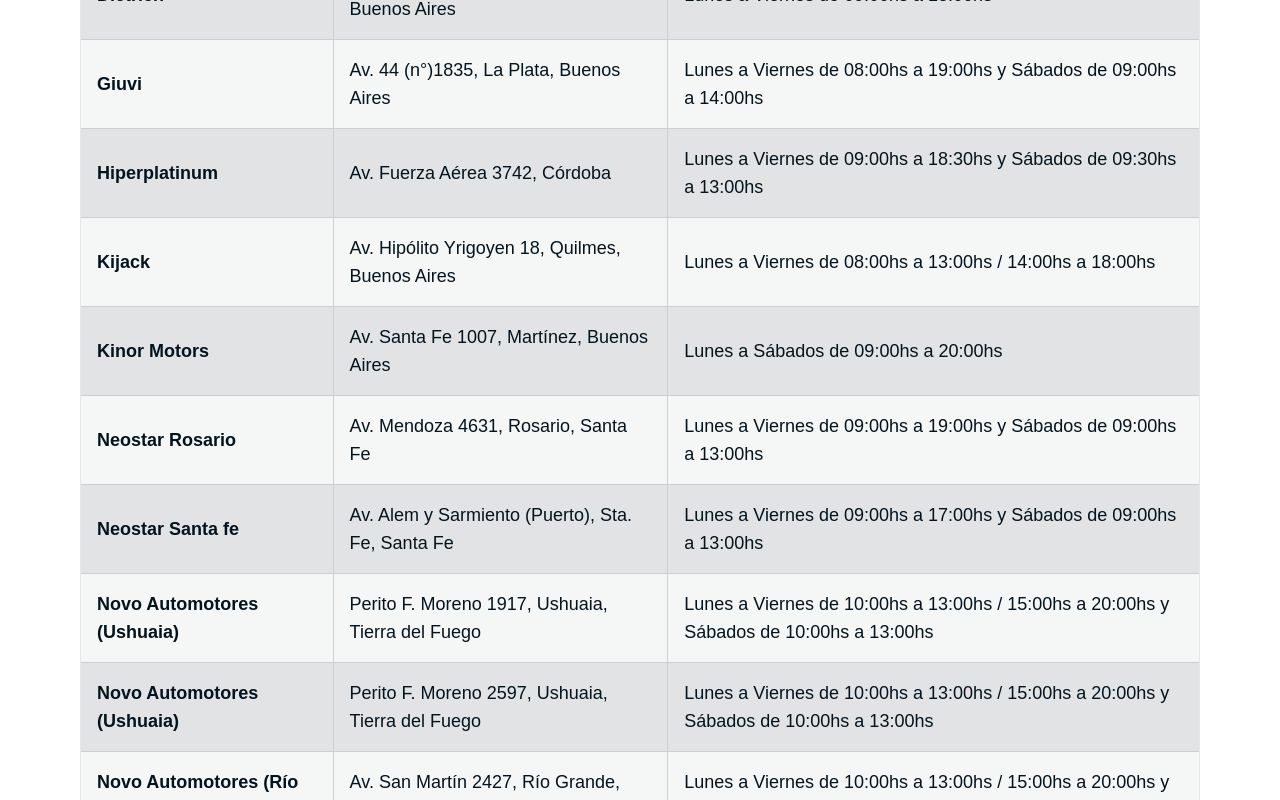
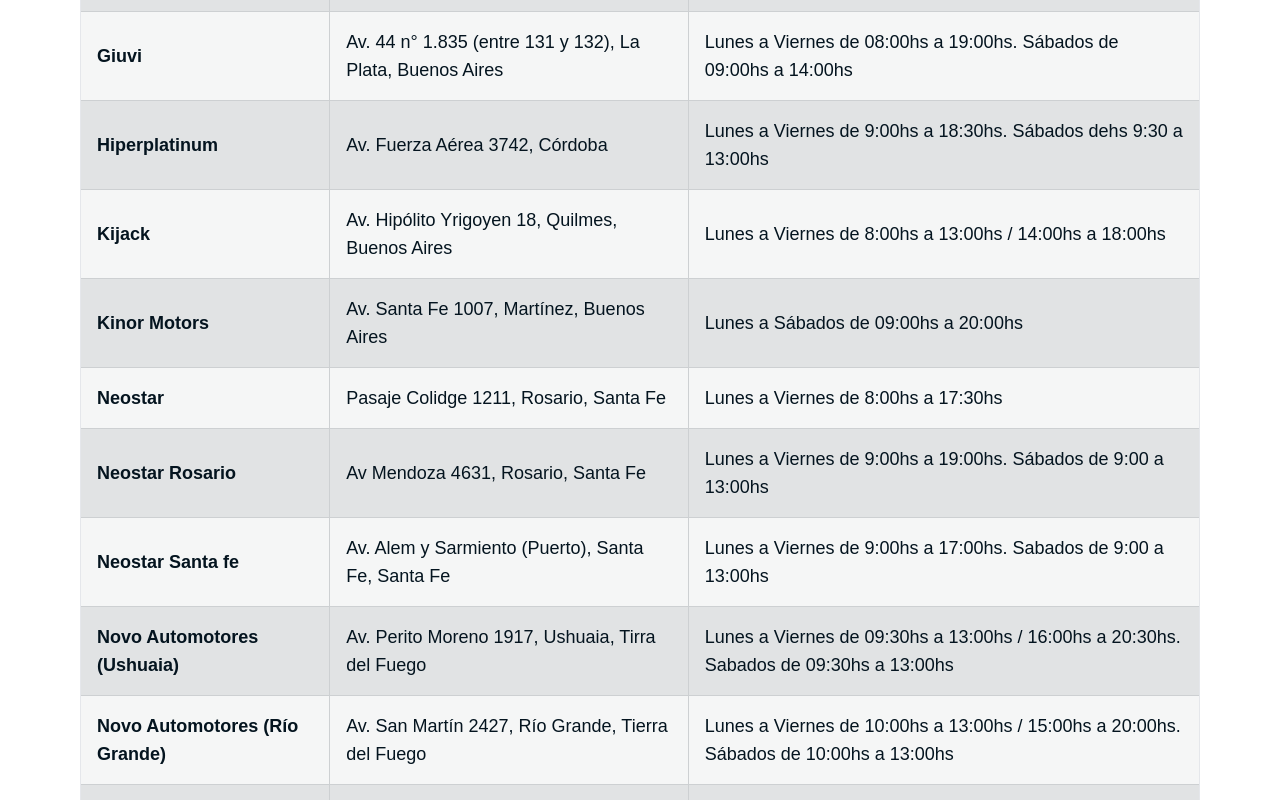
Before and after one commit to benjaminhenley/kia-prueba, a React (Create React App) app: page /concesionarios/venta in a window 1280 px wide. Shown: the part 1400-2200 px from the top of the page. Built offline with nearby package versions, Linux system fonts and the light colour scheme; a web font is replaced by a local one.

Commit message:
FEAT - Carga concesionarios reales

```diff
--- a/src/Routes/ConcesionariosPostVenta.jsx
+++ b/src/Routes/ConcesionariosPostVenta.jsx
@@ -15,180 +15,223 @@
 const DEALERS = [
   {
     id: 1,
-      nombre: "Alpina Motors",
-      provincia: "buenosaires",
-      direccion: "Av. Libertador 2814, CABA, Buenos Aires",
-      telefono: "1124770008",
-      horario: "Lunes a Viernes de 10:00hs a 18:00hs",
-      email: "ventas@alpinamotors.com",
-      coordinadas: [-58.408977, -34.577695]
+    nombre: "Armando Automotores",
+    provincia: "misiones",
+    direccion: "Av Tierra del Fuego 2082, Posadas, Misiones",
+    telefono: "(0376) 445 5110/0900/2022",
+    horario: "Lunes a Viernes de 8:00hs a 12:30hs / 16:00hs a 20:30hs",
+    email: "armandoautomotores@arnetbiz.com.ar",
+    coordinadas: [-55.9044022, -27.4044218]
   },
   {
     id: 2,
-      nombre: "Armando Automotores",
-      provincia: "misiones",
-      direccion: "Av. Uruguay 6132, Posadas, MISIONES",
-      telefono: "(0351) 487-9900",
-      horario: "Lunes a Viernes de 10:00hs a 12:30hs / 16:00hs a 20:30hs",
-      email: "cordoba@kiamotors.com",
-      coordinadas: [-64.1810, -31.4135]
+    nombre: "Autodrive",
+    provincia: "buenosaires",
+    direccion: "Av Córdoba 3886, CABA, Buenos Aires",
+    telefono: "(011) 3220 3333",
+    horario: "Lunes a Viernes de 8:00hs a 13:00hs / 14:00hs a 18:00hs",
+    email: "serviciokia@autodrive.com.ar",
+    coordinadas: [-58.421074, -34.597583]
   },
   {
     id: 3,
-      nombre: "Autodrive",
+    nombre: "Autopremium (Olivos)",
     provincia: "buenosaires",
-      direccion: "Av. Córdoba 5202, CABA, Buenos Aires",
-      telefono: "(0351) 487-9900",
-      horario: "Lunes a Viernes de 10:00hs a 18:00hs",
-      email: "cordoba@kiamotors.com",
-      coordinadas: [-64.1810, -31.4135]
+    direccion: "Villate 555, Olivos, Buenos Aires",
+    telefono: "(011) 3959 1667",
+    horario: "Lunes a Viernes de 8:00hs a 13:00hs / 14:00hs a 17:30hs",
+    email: "repuestos@kiaolivos.com.ar",
+    coordinadas: [-58.4803066, -34,5109477]
   },
   {
     id: 4,
-      nombre: "Autopremium (Olivos)",
+    nombre: "Autopremium (Pilar)",
     provincia: "buenosaires",
-      direccion: "Av. Libertador 2230, Vicente López, Buenos Aires",
-      horario: "Lunes a Viernes de 09:00hs a 18:30hs y Sábados de 10:00hs a 14:00hs"
+    direccion: "Panamericana Km 52.300, Pilar, Buenos Aires",
+    telefono: "(0230) 466 3500",
+    horario: "Lunes a Viernes 9:00hs a 18:30hs. Sábados de 10:00hs a 14:00hs",
+    email: "ventas@kia-pilar.com.ar",
+    coordinadas: [-58.892075, -34.446289]
   },
   {
     id: 5,
-      nombre: "Autopremium (Pilar)",
+    nombre: "Car Bureau",
     provincia: "buenosaires",
-      direccion: "Panamericana Km 52.300, Pilar, Buenos Aires",
-      horario: "Lunes a Viernes de 09:00hs a 18:30hs y Sábados de 10:00hs a 14:00hs"
+    direccion: "Av. San Martín 4641, CABA, Buenos Aires",
+    telefono: "(011) 4504 0743",
+    horario: "Lunes a Viernes de 9:00hs a 18:00hs",
+    email: "taller@carbureau.com.ar",
+    coordinadas: [-58.484328, -34.597263]
   },
   {
     id: 6,
-      nombre: "Autovisiones",
-      provincia: "buenosaires",
-      direccion: "Av. Libertador 5750, CABA, Buenos Aires",
-      horario: "Lunes a Viernes de 09:00hs a 19:00hs y Sábados de 09:00hs a 13:00hs"
+    nombre: "Chahín Automotores",
+    provincia: "cordoba",
+    direccion: "Sol de Mayo 1700, Córdoba",
+    telefono: "(0351) 465 7536",
+    horario: "Lunes a Viernes de 9:00hs a 13:00hs / 15:00hs a 19:00hs. Sábados de 09:00hs a 13:00hs",
+    email: "secretariachahin@automotoreschahin.com.ar",
+    coordinadas: [-64.214019, -31.430295]
   },
   {
     id: 7,
-      nombre: "Car Bureau",
-      provincia: "buenosaires",
-      direccion: "Av. San Martín 4641, CABA, Buenos Aires",
-      horario: "Lunes a Viernes de 09:00hs a 19:00hs y Sábados de 09:00hs a 14:00hs"
+    nombre: "CP Motors",
+    provincia: "tucuman",
+    direccion: "Ruta 9 Km 1301, Yerba Buena, Tucumán",
+    telefono: "(0381) 453 3819 / 15 6664008",
+    horario: "Lunes a Viernes 9:00hs a 13:00hs / 15:00hs a 19:00hs Sábados de 09:00hs a 13:00hs",
+    email: "odupuy@cpmotors.com.ar",
+    coordinadas: [-65.276982, -26.81578]
   },
   {
     id: 8,
-      nombre: "Chahín Automotores",
-      provincia: "cordoba",
-      direccion: "Av. Fuerza Aérea Argentina 810, Córdoba",
-      horario: "Lunes a Viernes de 09:00hs a 13:00hs / 15:30hs a 19:30hs"
+    nombre: "Del Norte",
+    provincia: "chaco",
+    direccion: "Ruta 11 Km 1002.5, Resistencia, Chaco",
+    telefono: "(0362) 446 6797/0057",
+    horario: "Lunes a Viernes de 8:00hs a 12:30hs / 16:30hs a 20:30hs",
+    email: "postventa@kiadelnorte.com.ar",
+    coordinadas: [-58.982534, -27.447252]
   },
   {
     id: 9,
-      nombre: "CP Motors",
-      provincia: "tucuman",
-      direccion: "Ruta 9 Km 1301, Yerba Buena, Tucumán",
-      horario: "Lunes a Viernes de 08:30hs a 17:00hs"
+    nombre: "Dietrich",
+    provincia: "buenosaires",
+    direccion: "Jorge Newbery 25, Bahía Blanca, Buenos Aires",
+    telefono: "(0291) 405 8348",
+    horario: "Lunes a Viernes de 09:00hs a 18:00hs",
+    email: "online@kiadietrich.com",
+    coordinadas: [-62.220894, -38,68113]
   },
   {
     id: 10,
-      nombre: "Del Norte",
-      provincia: "chaco",
-      direccion: "Av. 25 de Mayo 1934, Resistencia, Chaco",
-      horario: "Lunes a Viernes de 08:00hs a 12:30hs / 16:30hs a 20:30hs y Sábados de 08:00hs a 12:00hs"
+    nombre: "Giuvi",
+    provincia: "buenosaires",
+    direccion: "Calle 132 N° 520 (entre 43 y 44), La Plata, Buenos Aires",
+    telefono: "(0221) 470 0707",
+    horario: "Lunes a Viernes de 8:00hs a 13:00hs / 14:00hs a 18:00hs",
+    email: "servicio@giuvisa.com.ar",
+    coordinadas: [-57.981928, -34.934274]
   },
   {
     id: 11,
-      nombre: "Dietrich",
-      provincia: "buenosaires",
-      direccion: "Jorge Newbery 25, Bahía Blanca, Buenos Aires",
-      horario: "Lunes a Viernes de 09:00hs a 18:00hs"
+    nombre: "Hiperplatinum",
+    provincia: "cordoba",
+    direccion: "Av. Fuerza Aérea 3742, Córdoba",
+    telefono: "(0351) 485 8830",
+    horario: "Lunes a Viernes de 8:00hs a 13:30hs / 14:30hs a 18:00hs",
+    email: "maxicirelli@gmail.com",
+    coordinadas: [-64.2374038, -31.432092]
+  },
+  {
+    id: 11,
+    nombre: "Javimar Neuquén",
+    provincia: "neuquen",
+    direccion: "Av Arturo Illia 510, Neuquén",
+    telefono: "(0299) 443 1331",
+    horario: "Lunes a Viernes de 8:30hs a 18:00hs",
+    email: "servicios@javimar.com.ar",
+    coordinadas: [-68.045393, -38.949548]
   },
   {
     id: 12,
-      nombre: "Giuvi",
+    nombre: "Kijack",
     provincia: "buenosaires",
-      direccion: "Av. 44 (n°)1835, La Plata, Buenos Aires",
-      horario: "Lunes a Viernes de 08:00hs a 19:00hs y Sábados de 09:00hs a 14:00hs"
+    direccion: "Av. Hipólito Yrigoyen 18, Quilmes, Buenos Aires",
+    telefono: "(011) 5236 4708 / 4709",
+    horario: "Lunes a Viernes de 8:00hs a 13:00hs / 14:00hs a 18:00hs",
+    email: "federico.albarracin@kijack.com.ar",
+    coordinadas: [-58.267473, -34.713797]
   },
   {
     id: 13,
-      nombre: "Hiperplatinum",
-      provincia: "cordoba",
-      direccion: "Av. Fuerza Aérea 3742, Córdoba",
-      horario: "Lunes a Viernes de 09:00hs a 18:30hs y Sábados de 09:30hs a 13:00hs"
+    nombre: "Kinor Motors",
+    provincia: "buenosaires",
+    direccion: "Av. Santa Fe 1581, Martínez, Buenos Aires",
+    telefono: "(011) 4793 5400 / (011) 15 3116 1021",
+    horario: "Lunes a Viernes 8:00hs a 13:00hs / 14:00hs a 18:00hs",
+    email: "servicios@kinormotors.com.ar",
+    coordinadas: [-58.503151, -34.485193]
   },
   {
     id: 14,
-      nombre: "Kijack",
+    nombre: "Kipercar",
     provincia: "buenosaires",
-      direccion: "Av. Hipólito Yrigoyen 18, Quilmes, Buenos Aires",
-      horario: "Lunes a Viernes de 08:00hs a 13:00hs / 14:00hs a 18:00hs"
+    direccion: "San Luis 895, Pergamino, Buenos Aires",
+    telefono: "(02477) 15488254",
+    horario: "Lunes a Viernes 8:00hs a 16:00hs",
+    email: "kipercar@gmail.com",
+    coordinadas: [-60.556988, -33.897137]
+  },
+  {
+    id: 14,
+    nombre: "Neostar",
+    provincia: "santafe",
+    direccion: "San Lorenzo 3440, Santa Fe",
+    telefono: "(0342) 456 3993",
+    horario: "Lunes a Viernes de 8:00hs a 17:00hs",
+    email: "nquintana@neostar.com.ar",
+    coordinadas: [-60.713864, -31.634085]
   },
   {
     id: 15,
-      nombre: "Kinor Motors",
-      provincia: "buenosaires",
-      direccion: "Av. Santa Fe 1007, Martínez, Buenos Aires",
-      horario: "Lunes a Sábados de 09:00hs a 20:00hs"
+    nombre: "Novo Automotores (Ushuaia)",
+    provincia: "tierradelfuego",
+    direccion: "Perito Moreno 2597, Ushuaia, Tirra del Fuego",
+    telefono: "(02901) 477489",
+    horario: "Lunes a Viernes de 010:00hs a 13:00hs / 15:00hs a 20:00hs. Sabados de 10:00hs a 13:00hs",
+    email: "postventa@ushuaiaautomotores.com.ar",
+    coordinadas: [-68.304872, -54.802612]
   },
   {
     id: 16,
-      nombre: "Neostar Rosario",
-      provincia: "santafe",
-      direccion: "Av. Mendoza 4631, Rosario, Santa Fe",
-      horario: "Lunes a Viernes de 09:00hs a 19:00hs y Sábados de 09:00hs a 13:00hs"
+    nombre: "Novo Automotores",
+    provincia: "tierradelfuego",
+    direccion: "Perito Francisco Moreno 1917, Ushuaia, Tierra del Fuego",
+    telefono: "02901 49-4793",
+    horario: "Lunes a Viernes de 010:00hs a 13:00hs / 15:00hs a 20:00hs. Sabados de 10:00hs a 13:00hs",
+    email: "daniel.szarapo@ushuaiaautomotores.com.ar",
+    coordinadas: [-67.72622, -53.77318]
   },
   {
     id: 17,
-      nombre: "Neostar Santa fe",
-      provincia: "santafe",
-      direccion: "Av. Alem y Sarmiento (Puerto), Sta. Fe, Santa Fe",
-      horario: "Lunes a Viernes de 09:00hs a 17:00hs y Sábados de 09:00hs a 13:00hs"
+    nombre: "One Saw",
+    provincia: "buenosaires",
+    direccion: "Av. Rivadavia 9130, CABA, Bs.As.",
+    telefono: "(011) 4641 6272",
+    horario: "Lunes a Viernes de 8:30hs a 12:30hs / 14:00hs a 18:00hs",
+    email: "servicio@kiaonesaw.com.ar",
+    coordinadas: [-58.4921132, -34.6363241]
   },
   {
     id: 18,
-      nombre: "Novo Automotores (Ushuaia)",
-      provincia: "tierradelfuego",
-      direccion: "Perito F. Moreno 1917, Ushuaia, Tierra del Fuego",
-      horario: "Lunes a Viernes de 10:00hs a 13:00hs / 15:00hs a 20:00hs y Sábados de 10:00hs a 13:00hs"
+    nombre: "Sebastian Bronstein",
+    provincia: "cordoba",
+    direccion: "Fray L. Beltrán 2550, Córdoba",
+    telefono: "(0351) 476 1881 / (351) 15 508 1208",
+    horario: "Lunes a Viernes de 08:30hs a 13:00hs / 14:00hs a 17:30hs",
+    email: "rbronsteinjp@arnet.com.ar",
+    coordinadas: [-64.206224, -31.367069]
   },
   {
     id: 19,
-      nombre: "Novo Automotores (Ushuaia)",
-      provincia: "tierradelfuego",
-      direccion: "Perito F. Moreno 2597, Ushuaia, Tierra del Fuego",
-      horario: "Lunes a Viernes de 10:00hs a 13:00hs / 15:00hs a 20:00hs y Sábados de 10:00hs a 13:00hs"
-    },
-    {
-      id: 20,
-      nombre: "Novo Automotores (Río Grande)",
-      provincia: "tierradelfuego",
-      direccion: "Av. San Martín 2427, Río Grande, Tierra del Fuego",
-      horario: "Lunes a Viernes de 10:00hs a 13:00hs / 15:00hs a 20:00hs y Sábados de 10:00hs a 13:00hs"
-    },
-    {
-      id: 21,
-      nombre: "One Saw",
-      provincia: "buenosaires",
-      direccion: "Av. Rivadavia 9130, CABA, Bs.As.",
-      horario: "Lunes a Viernes de 10:00hs a 19:00hs"
-    },
-    {
-      id: 22,
-      nombre: "Sebastian Bronstein e Hijo",
-      provincia: "cordoba",
-      direccion: "Fray L. Beltrán 2584, Córdoba",
-      horario: "Lunes a Viernes de 09:00hs a 12:00hs / 15:00hs a 19:00hs"
-    },
-    {
-      id: 23,
     nombre: "Sevek Automotores",
     provincia: "entrerios",
-      direccion: "Mendiburu 91, Concordia, Entre Ríos",
-      horario: "Lunes a Viernes de 08:30hs a 13:00hs / 16:00hs a 20:00hs"
+    direccion: "Tala 1943, Concordia, Entre Ríos",
+    telefono: "(0345) 429 6059",
+    horario: "Lunes a Viernes de 07:00hs a 16:00hs",
+    email: "marcelosevek@gmail.com",
+    coordinadas: [-58.031943, -31.371032]
   },
   {
     id: 24,
     nombre: "Surkai",
     provincia: "mendoza",
     direccion: "Av. San Martín 598, Godoy Cruz, Mendoza",
-      horario: "Lunes a Viernes 08:30hs a 13:00hs / 16:30hs a 20:30hs"
+    telefono: "(0261) 476 9060",
+    horario: "Lunes a Viernes 08:30hs a 13:00hs / 16:30hs a 20:30hs",
+    email: "kia@surkai.com.ar",
+    coordinadas: [-68.84966913, -32,93054299]
   }
 ];
 
--- a/src/Routes/ConcesionariosVenta.jsx
+++ b/src/Routes/ConcesionariosVenta.jsx
@@ -29,9 +29,9 @@
       provincia: "misiones",
       direccion: "Av Uruguay 6132, Posadas, Misiones",
       telefono: "(0376) 445 0900",
-      horario: "Lunes a Viernes 8:00hs a 12:30hs / 16:00hs a 20:30hs",
+      horario: "Lunes a Viernes de 8:00hs a 12:30hs / 16:00hs a 20:30hs",
       email: "armandoautomotores@arnetbiz.com.ar",
-      coordinadas: [-55.9144324999999, -27.4031935]
+      coordinadas: [-55.9144325, -27.4031935]
     },
     {
       id: 3,
@@ -39,157 +39,219 @@
       provincia: "buenosaires",
       direccion: "Av Córdoba 3886, CABA, Buenos Aires",
       telefono: "(011) 3220 3333",
-      horario: "Lunes a Vienes 8:00 hs a 13:00 hs / 14:00hs a 18:00hs",
-      email: "serviciokia@autodrive.com.ar",
+      horario: "Lunes a Viernes de 10:00hs a 18:00hs",
+      email: "ventaskia@autodrive.com.ar",
+      coordinadas: [-58.4231858, -34.5980271]
     },
     {
       id: 4,
       nombre: "Autopremium (Olivos)",
       provincia: "buenosaires",
       direccion: "Av. Libertador 2230, Vicente López, Buenos Aires",
-      telefono: "(011) 3959 1667",
-      horario: "Lunes a Viernes 8:00hs a 13:00hs / de 14hs a 17:30hs",
-      email: "repuestos@kiaolivos.com.ar",
+      telefono: "(011) 4799 6698",
+      horario: "Lunes a Viernes de 9:00hs a 18:30hs. Sabados de 10:00hs a 14:00hs",
+      email: "ventas@kiaolivos.com.ar",
+      coordinadas: [-58.478294, -34.5109242]
     },
     {
       id: 5,
       nombre: "Autopremium (Pilar)",
       provincia: "buenosaires",
       direccion: "Panamericana Km 52.300, Pilar, Buenos Aires",
-      horario: "Lunes a Viernes de 09:00hs a 18:30hs y Sábados de 10:00hs a 14:00hs"
+      telefono: "(0230) 466 3500",
+      horario: "Lunes a Viernes 9:00hs a 18:30hs. Sábados de 10:00hs a 14:00hs",
+      email: "ventas@kia-pilar.com.ar",
+      coordinadas: [-58.892075, -34.446289]
     },
     {
       id: 6,
       nombre: "Autovisiones",
       provincia: "buenosaires",
       direccion: "Av. Libertador 5750, CABA, Buenos Aires",
-      horario: "Lunes a Viernes de 09:00hs a 19:00hs y Sábados de 09:00hs a 13:00hs"
+      telefono: "(011) 5254-7333",
+      horario: "Lunes a Viernes de 9:00hs a 19:00hs. Sábados de 9:00hs a 13:00hs",
+      email: "ventas@autovisioneskia.com.ar",
+      coordinadas: [-58.445786, -34.558711]
     },
     {
       id: 7,
       nombre: "Car Bureau",
       provincia: "buenosaires",
       direccion: "Av. San Martín 4641, CABA, Buenos Aires",
-      horario: "Lunes a Viernes de 09:00hs a 19:00hs y Sábados de 09:00hs a 14:00hs"
+      telefono: "(011) 4504 0972 / 0474 / 8437",
+      horario: "Lunes a Viernes de 9:00hs a 18:00hs",
+      email: "ventas@carbureau.com.ar",
+      coordinadas: [-58.484328, -34.597263]
     },
     {
       id: 8,
       nombre: "Chahín Automotores",
       provincia: "cordoba",
       direccion: "Av. Fuerza Aérea Argentina 810, Córdoba",
-      horario: "Lunes a Viernes de 09:00hs a 13:00hs / 15:30hs a 19:30hs"
+      telefono: "(0351) 465 7536",
+      horario: "Lunes a Viernes de 9:00hs a 13:00hs / 15:30hs a 19:30hs",
+      email: "secretariachahin@automotoreschahin.com.ar",
+      coordinadas: [-64.2146915, -31.4305145]
     },
     {
       id: 9,
       nombre: "CP Motors",
       provincia: "tucuman",
       direccion: "Ruta 9 Km 1301, Yerba Buena, Tucumán",
-      horario: "Lunes a Viernes de 08:30hs a 17:00hs"
+      telefono: "(0381) 453 3819 / 690 0960",
+      horario: "Lunes a Viernes de 8:30hs a 17:00hs",
+      email: "administracion@cpmotors.com.ar",
+      coordinadas: [-65.276842, -26.815713]
     },
     {
       id: 10,
       nombre: "Del Norte",
       provincia: "chaco",
       direccion: "Av. 25 de Mayo 1934, Resistencia, Chaco",
-      horario: "Lunes a Viernes de 08:00hs a 12:30hs / 16:30hs a 20:30hs y Sábados de 08:00hs a 12:00hs"
+      telefono: "(0362) 518 2996",
+      horario: "Lunes a Viernes de 8:00hs a 12:30hs / 16:30hs a 20:30hs. Sábados de 8:00hs a 12:00hs",
+      email: "ventas2@kiadelnorte.com.ar",
+      coordinadas: [-58.982534, -27.447252]
     },
     {
       id: 11,
       nombre: "Dietrich",
       provincia: "buenosaires",
       direccion: "Jorge Newbery 25, Bahía Blanca, Buenos Aires",
-      horario: "Lunes a Viernes de 09:00hs a 18:00hs"
+      telefono: "(0291) 405 8348",
+      horario: "Lunes a Viernes de 09:00hs a 18:00hs",
+      email: "online@kiadietrich.com",
+      coordinadas: [-62.220894, -38,68113]
     },
     {
       id: 12,
       nombre: "Giuvi",
       provincia: "buenosaires",
-      direccion: "Av. 44 (n°)1835, La Plata, Buenos Aires",
-      horario: "Lunes a Viernes de 08:00hs a 19:00hs y Sábados de 09:00hs a 14:00hs"
+      direccion: "Av. 44 n° 1.835 (entre 131 y 132), La Plata, Buenos Aires",
+      telefono: "(0221) 470 0707",
+      horario: "Lunes a Viernes de 08:00hs a 19:00hs. Sábados de 09:00hs a 14:00hs",
+      email: "ventas@giuvisa.com.ar",
+      coordinadas: [-57.981087, -34.9343144]
     },
     {
       id: 13,
       nombre: "Hiperplatinum",
       provincia: "cordoba",
       direccion: "Av. Fuerza Aérea 3742, Córdoba",
-      horario: "Lunes a Viernes de 09:00hs a 18:30hs y Sábados de 09:30hs a 13:00hs"
+      telefono: "(0351) 485 8830",
+      horario: "Lunes a Viernes de 9:00hs a 18:30hs. Sábados dehs 9:30 a 13:00hs",
+      email: "afrencia@grupoantun.com.ar / info@gamotsa.com.ar",
+      coordinadas: [-64.2374038, -31.432092]
     },
     {
       id: 14,
       nombre: "Kijack",
       provincia: "buenosaires",
       direccion: "Av. Hipólito Yrigoyen 18, Quilmes, Buenos Aires",
-      horario: "Lunes a Viernes de 08:00hs a 13:00hs / 14:00hs a 18:00hs"
+      telefono: "(011) 5236 4708 / 4709",
+      horario: "Lunes a Viernes de 8:00hs a 13:00hs / 14:00hs a 18:00hs",
+      email: "info@kijack.com.ar",
+      coordinadas: [-58.267668, -34.713562]
     },
     {
       id: 15,
       nombre: "Kinor Motors",
       provincia: "buenosaires",
       direccion: "Av. Santa Fe 1007, Martínez, Buenos Aires",
-      horario: "Lunes a Sábados de 09:00hs a 20:00hs"
+      telefono: "(011) 4793 5400",
+      horario: "Lunes a Sábados de 09:00hs a 20:00hs",
+      email: "ventas@kinormotors.com.ar",
+      coordinadas: [-58.505864, -34.481783]
     },
     {
       id: 16,
-      nombre: "Neostar Rosario",
+      nombre: "Neostar",
       provincia: "santafe",
-      direccion: "Av. Mendoza 4631, Rosario, Santa Fe",
-      horario: "Lunes a Viernes de 09:00hs a 19:00hs y Sábados de 09:00hs a 13:00hs"
+      direccion: "Pasaje Colidge 1211, Rosario, Santa Fe",
+      telefono: "(0341) 421 8999",
+      horario: "Lunes a Viernes de 8:00hs a 17:30hs",
+      email: "lcaceres@neostar.com.ar",
+      coordinadas: [-60.687964, -32.943021]
     },
     {
       id: 17,
-      nombre: "Neostar Santa fe",
+      nombre: "Neostar Rosario",
       provincia: "santafe",
-      direccion: "Av. Alem y Sarmiento (Puerto), Sta. Fe, Santa Fe",
-      horario: "Lunes a Viernes de 09:00hs a 17:00hs y Sábados de 09:00hs a 13:00hs"
+      direccion: "Av Mendoza 4631, Rosario, Santa Fe",
+      telefono: "(0341) 421 8999",
+      horario: "Lunes a Viernes de 9:00hs a 19:00hs. Sábados de 9:00 a 13:00hs",
+      email: "info@neostar.com.ar",
+      coordinadas: [-60.687842, -32.942768]
     },
     {
       id: 18,
-      nombre: "Novo Automotores (Ushuaia)",
-      provincia: "tierradelfuego",
-      direccion: "Perito F. Moreno 1917, Ushuaia, Tierra del Fuego",
-      horario: "Lunes a Viernes de 10:00hs a 13:00hs / 15:00hs a 20:00hs y Sábados de 10:00hs a 13:00hs"
+      nombre: "Neostar Santa fe",
+      provincia: "santafe",
+      direccion: "Av. Alem y Sarmiento (Puerto), Santa Fe, Santa Fe",
+      telefono: "(0342) 453 2211",
+      horario: "Lunes a Viernes de 9:00hs a 17:00hs. Sabados de 9:00 a 13:00hs",
+      email: "info@neostar.com.ar / dgiauque@neostar.com.ar",
+      coordinadas: [-60.695514, -31.644879]
     },
     {
       id: 19,
       nombre: "Novo Automotores (Ushuaia)",
       provincia: "tierradelfuego",
-      direccion: "Perito F. Moreno 2597, Ushuaia, Tierra del Fuego",
-      horario: "Lunes a Viernes de 10:00hs a 13:00hs / 15:00hs a 20:00hs y Sábados de 10:00hs a 13:00hs"
+      direccion: "Av. Perito Moreno 1917, Ushuaia, Tirra del Fuego",
+      telefono: "(02901) 494793",
+      horario: "Lunes a Viernes de 09:30hs a 13:00hs / 16:00hs a 20:30hs. Sabados de 09:30hs a 13:00hs",
+      email: "infonovo@ushuaiaautomotores.com.ar",
+      coordinadas: [-68.304872, -54.802612]
     },
     {
       id: 20,
       nombre: "Novo Automotores (Río Grande)",
       provincia: "tierradelfuego",
       direccion: "Av. San Martín 2427, Río Grande, Tierra del Fuego",
-      horario: "Lunes a Viernes de 10:00hs a 13:00hs / 15:00hs a 20:00hs y Sábados de 10:00hs a 13:00hs"
+      telefono: "(0296) 4418959",
+      horario: "Lunes a Viernes de 10:00hs a 13:00hs / 15:00hs a 20:00hs. Sábados de 10:00hs a 13:00hs",
+      email: "daniel.szarapo@ushuaiaautomotores.com.ar",
+      coordinadas: [-67.72622, -53.77318]
     },
     {
       id: 21,
       nombre: "One Saw",
       provincia: "buenosaires",
       direccion: "Av. Rivadavia 9130, CABA, Bs.As.",
-      horario: "Lunes a Viernes de 10:00hs a 19:00hs"
+      telefono: "(011) 4674-6644 / 6643 / 5485",
+      horario: "Lunes a Viernes de 10:00hs a 19:00hs",
+      email: "ventas@kiaonesaw.com.ar",
+      coordinadas: [-58.4921132, -34.6363241]
     },
     {
       id: 22,
       nombre: "Sebastian Bronstein e Hijo",
       provincia: "cordoba",
       direccion: "Fray L. Beltrán 2584, Córdoba",
-      horario: "Lunes a Viernes de 09:00hs a 12:00hs / 15:00hs a 19:00hs"
+      telefono: "(0351) 5081208",
+      horario: "Lunes a Viernes de 09:00hs a 12:00hs / 15:00hs a 19:00hs",
+      email: "repuestos@serviciobronstein.com.ar",
+      coordinadas: [-67.205738, -31.367044]
     },
     {
       id: 23,
       nombre: "Sevek Automotores",
       provincia: "entrerios",
       direccion: "Mendiburu 91, Concordia, Entre Ríos",
-      horario: "Lunes a Viernes de 08:30hs a 13:00hs / 16:00hs a 20:00hs"
+      telefono: "(0345) 421 4675",
+      horario: "Lunes a Viernes de 08:30hs a 13:00hs / 16:00hs a 20:00hs",
+      email: "sevekautos@gmail.com",
+      coordinadas: [-58.016649, -31.3833671]
     },
     {
       id: 24,
       nombre: "Surkai",
       provincia: "mendoza",
       direccion: "Av. San Martín 598, Godoy Cruz, Mendoza",
-      horario: "Lunes a Viernes 08:30hs a 13:00hs / 16:30hs a 20:30hs"
+      telefono: "(0261) 476 9060",
+      horario: "Lunes a Viernes 08:30hs a 13:00hs / 16:30hs a 20:30hs",
+      email: "kia@surkai.com.ar",
+      coordinadas: [-68.84966913, -32,93054299]
     }
   ];
 
```
Lines whose indentation alone changed are shown as unchanged.
